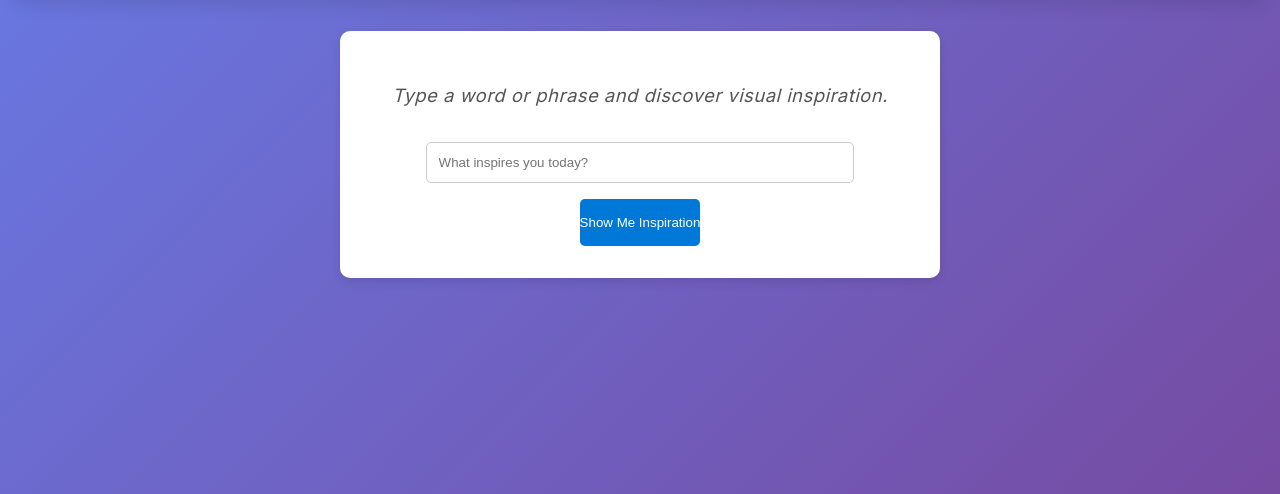
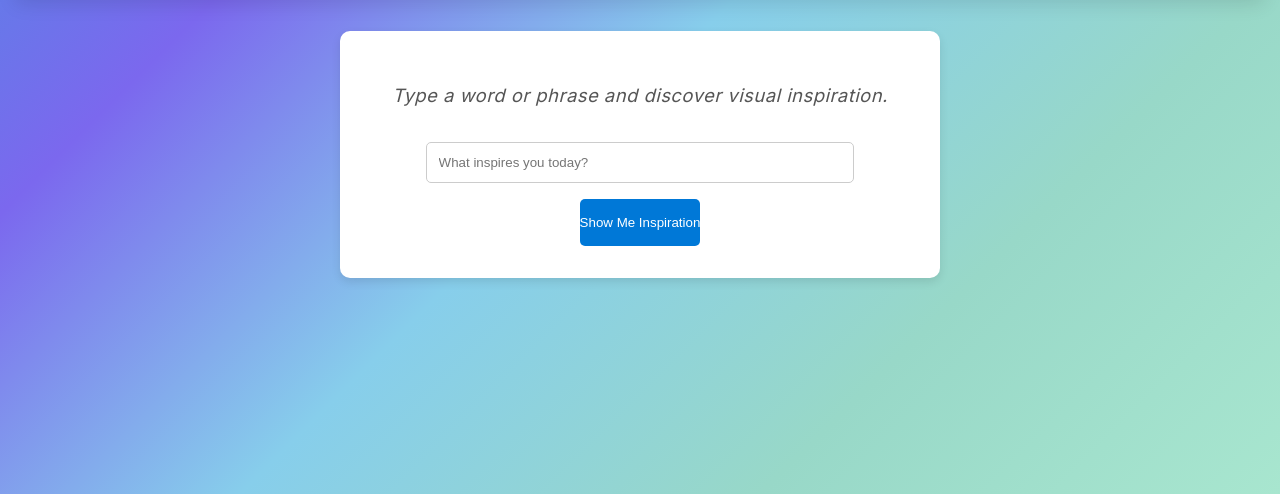
Before and after one commit to bennie-aranda/lensofcreatives, a Flask app: page / in a window 1280 px wide. Shown: the part 306-800 px from the top of the page. Run offline with Flask 3, Linux system fonts and the light colour scheme.

Commit message:
Update gradient colors to match mountain landscape hero image
- Changed background gradient to complement the mountain landscape
- Colors flow from deep sky blue to natural greens
- Creates cohesive visual harmony with hero image
- Maintains modern, professional aesthetic

```diff
--- a/static/styles.css
+++ b/static/styles.css
@@ -4,7 +4,7 @@
 
 body {
   font-family: 'Inter', -apple-system, BlinkMacSystemFont, 'Segoe UI', system-ui, sans-serif;
-  background: linear-gradient(135deg, #667eea 0%, #764ba2 100%);
+  background: linear-gradient(135deg, #4a90e2 0%, #7b68ee 25%, #87ceeb 50%, #98d8c8 75%, #a8e6cf 100%);
   min-height: 100vh;
   margin: 0;
   padding: 1rem;
```
